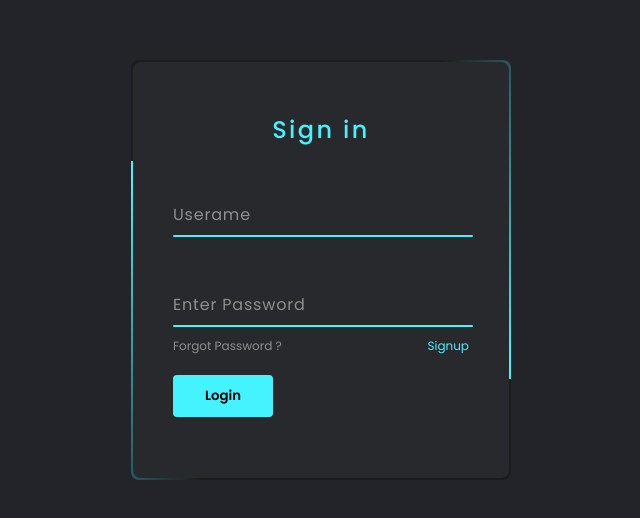
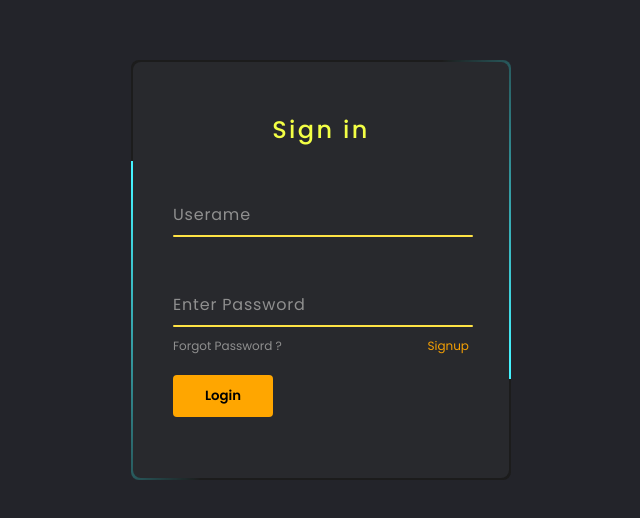
Before and after one commit to RishBroProMax/Animetion-Login-Insterface, a plain HTML site: page index.html in a window 1280 px wide. Shown: the part 130-648 px from the top of the page, without its empty margins (319-959 px from the left). Drawn offline with Linux system fonts and the light colour scheme.

Commit message:
Update style.css

```diff
--- a/style.css
+++ b/style.css
@@ -75,7 +75,7 @@ form
 }
 h2
 {
-	color: #45f3ff;
+	color: #f3ff45;
 	font-weight: 500;
 	text-align: center;
 	letter-spacing: 0.1em;
@@ -115,7 +115,7 @@ h2
 .inputBox input:valid ~ span,
 .inputBox input:focus ~ span
 {
-	color: #45f3ff;
+	color: #ffdf28;
 	transform: translateX(0px) translateY(-34px);
 	font-size: 0.75em;
 }
@@ -126,7 +126,7 @@ h2
 	bottom: 0;
 	width: 100%;
 	height: 2px;
-	background: #45f3ff;
+	background: #ffe345;
 	border-radius: 4px;
 	overflow: hidden;
 	transition: 0.5s;
@@ -153,14 +153,14 @@ h2
 .links a:hover,
 .links a:nth-child(2)
 {
-	color: #45f3ff;
+	color: #f39f04;
 }
 input[type="submit"]
 {
 	border: none;
 	outline: none;
 	padding: 11px 25px;
-	background: #45f3ff;
+	background: #ffa600;
 	cursor: pointer;
 	border-radius: 4px;
 	font-weight: 600;
```
